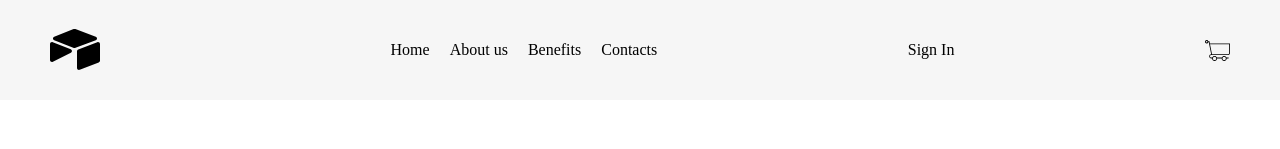
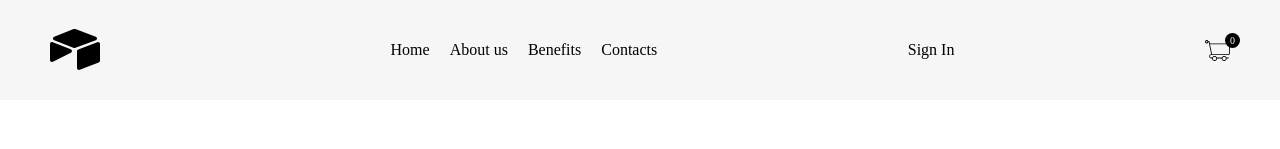
Before and after one commit to maxtimoshin/rra, a React (Create React App) app: page /sign-in in a window 1280 px wide. Shown: the top 149 px of the page. Built offline with nearby package versions, Linux system fonts and the light colour scheme.

Commit message:
cart + tsx changes

```diff
--- a/package.json
+++ b/package.json
@@ -12,6 +12,7 @@
     "@testing-library/user-event": "^13.5.0",
     "aos": "^2.3.4",
     "apollo": "^2.34.0",
+    "babel-preset-es2015": "^6.24.1",
     "graphql": "^16.5.0",
     "node-fetch": "^3.2.10",
     "react": "^18.2.0",
--- a/src/components/Cart/index.jsx
+++ b/src/components/Cart/index.jsx
@@ -1,14 +1,19 @@
-import React, { useState} from 'react';
+import React, { useEffect, useState } from 'react';
 import { useSelector, useDispatch } from 'react-redux';
 import { clearCart } from '../../redux/Slices/cartSlice';
 import CartItem from '../CartItem';
 import './style.css'
 import EmptyCart from "../../assets/empty-cart.png"
-// import {ICartProductsProps, ISingleProduct} from "./types"
 
 const Cart = () => {
     const cartProducts = useSelector((state) => state.cart.cartProducts)
     const [cartIsOpen, cartToggler] = useState(false)
+    const [cartCounter, setCartCounter] = useState()
+
+    useEffect(() => {
+        setCartCounter(cartProducts.map(e => e.quantity).reduce((prev, product) => prev + product, 0))
+    }, [cartProducts])
+
     const cartHandler = () => {
         cartToggler(cartIsOpen ? false : true)
     }
@@ -21,6 +26,7 @@ const Cart = () => {
     return (
         <>
             <div className="cart">
+                <div className='cart-counter'>{cartCounter}</div>
                 <div className="cart-icon" onClick={() => { cartHandler() }}></div>
                 <div className={cartIsOpen ? 'cart-bar visible' : 'cart-bar hide-cart-bar'}>
                     <ul className={cartProducts.length > 5 ? 'cart-items-list cart-scroll' : 'cart-items-list'}>
--- a/src/components/Cart/style.css
+++ b/src/components/Cart/style.css
@@ -9,6 +9,22 @@
     background-position: center;
     width: 25px;
     height: 25px;
+}
+
+.cart-counter{
+    font-size:10px;
+    color: #FFF;
+    content: "";
+    position: absolute;
+    right: -10px;
+    top: -5px;
+    width: 15px;
+    height: 15px;
+    background: #000;
+    border-radius: 50%;
+    display: flex;
+    align-items: center;
+    justify-content: center;
 }
 
 .cart-bar {
@@ -26,7 +42,7 @@
     overflow: hidden;
     opacity: 0;
     transition: all 0.3s;
-    visibility:hidden;
+    visibility: hidden;
     z-index: 1;
 }
 
--- a/src/components/ProductItem/index.tsx
+++ b/src/components/ProductItem/index.tsx
@@ -6,7 +6,7 @@ import { useDispatch } from 'react-redux'
 import './style.css'
 import AOS from "aos";
 import "aos/dist/aos.css";
-import {IProductProps} from "./types"
+import { IProductProps, ICardProps } from "./types"
 
 
 const ProductItem = ({ item }: IProductProps) => {
@@ -16,7 +16,7 @@ const ProductItem = ({ item }: IProductProps) => {
     }, []);
 
     const dispatch = useDispatch()
-    const cartHandler = (id: number, title: string, price: number, image: string) => {
+    const cartHandler = ({ id, title, price, image }: ICardProps) => {
         dispatch(addToCart({
             "title": title,
             "id": id,
@@ -48,7 +48,7 @@ const ProductItem = ({ item }: IProductProps) => {
             <div className="item-price">
                 {item.price.toLocaleString("ru", { style: 'currency', currency: 'usd' })}
             </div>
-            <button className="add-to-cart-button" onClick={() => cartHandler(item.id, item.title, item.price, item.image)}>Add to Cart</button>
+            <button className="add-to-cart-button" onClick={() => cartHandler(item)}>Add to Cart</button>
         </li>
     )
 }
--- a/src/pages/MainPage/index.jsx
+++ b/src/pages/MainPage/index.tsx
@@ -7,7 +7,7 @@ import ProductItem from '../../components/ProductItem';
 const MainPage = () => {
     const [sortType, setSortType] = useState('desc')
 
-    const { data, isLoading } = useGetProductsQuery()
+    const { data, isLoading } = useGetProductsQuery([])
 
 
     const sortHandler = (a, b) => {
--- a/src/pages/SingleProduct/index.jsx
+++ b/src/pages/SingleProduct/index.tsx
@@ -1,8 +1,10 @@
 import React from 'react';
 import Header from '../../components/Header';
-import { useParams } from 'react-router-dom';
+import { useParams, Link } from 'react-router-dom';
 import { useGetProductsQuery } from '../../redux/API/query';
 import ContentLoader from "react-content-loader"
+import { useDispatch } from 'react-redux'
+import { addToCart } from '../../redux/Slices/cartSlice';
 
 import "./style.css"
 
@@ -24,8 +26,19 @@ const MyLoader = (props) => (
 
 const SingleProduct = () => {
 
-    const { productId } = useParams()
-    const { data, isLoading } = useGetProductsQuery()
+    const dispatch = useDispatch()
+    const cartHandler = ({ id, title, price, image }) => {
+        dispatch(addToCart({
+            "title": title,
+            "id": id,
+            "price": price,
+            "image": image,
+            "quantity": 1,
+        }))
+    }
+
+    const { productId }: any = useParams()
+    const { data, isLoading } = useGetProductsQuery([])
     const
         currentItem = isLoading ? 'data loading..' : data[productId - 1]
     return (
@@ -42,6 +55,10 @@ const SingleProduct = () => {
                         <div className="single-product-title">{currentItem.title}</div>
                         <div className="single-product-description">Lorem ipsum dolor sit amet consectetur adipisicing elit. Necessitatibus reprehenderit beatae tempora cumque dolorem, explicabo nam quia ex voluptas? Maiores saepe id eum eius doloribus natus cum ullam, neque officia?</div>
                         <div className="single-product-price">{currentItem.price ? (currentItem.price).toLocaleString("ru", { style: 'currency', currency: 'usd' }) : <MyLoader />}</div>
+                        <button className="add-to-cart-button" onClick={() => cartHandler(currentItem)}>Add to Cart</button>
+                        <Link to={`/`} className="back-to-products-btn">
+                            Go back.
+                        </Link>
                     </div>
                 </div>
             </div>
--- a/src/pages/SingleProduct/style.css
+++ b/src/pages/SingleProduct/style.css
@@ -39,3 +39,8 @@
     flex-direction: column;
     gap:20px;
 }
+
+.back-to-products-btn {
+    color:gray;
+    text-decoration: underline;
+}
--- a/src/redux/API/query.jsx
+++ b/src/redux/API/query.ts
@@ -5,12 +5,12 @@ export const goodsApi = createApi({
     tagTypes: ['Products'],
     baseQuery: fetchBaseQuery({ baseUrl: 'https://fakestoreapi.com/' }),
     endpoints: (builder) => ({
-        getProducts: builder.query({
+        getProducts: builder.query<any, any>({
             query: (limit = '') => `products${limit && `?limit=${limit}`}`,
             providesTags: (result) =>
                 result
                     ? [
-                        ...result.map(({ id }) => ({ id, type: 'Products' })),
+                        ...result.map(({ id }) => ({ id, type: 'Products' as const })),
                         { id: 'LIST', type: 'Products' },
                     ]
                     : [{ id: 'LIST', type: 'Products' }],
```
Also changed, not shown: src/components/ProductItem/types.ts (+7 -0 lines), src/pages/AboutUs/index.tsx (renamed from src/pages/AboutUs/index.jsx), src/pages/Benefits/index.tsx (renamed from src/pages/Benefits/index.jsx), 1 other file (tests, documents, lock files or other folders).
